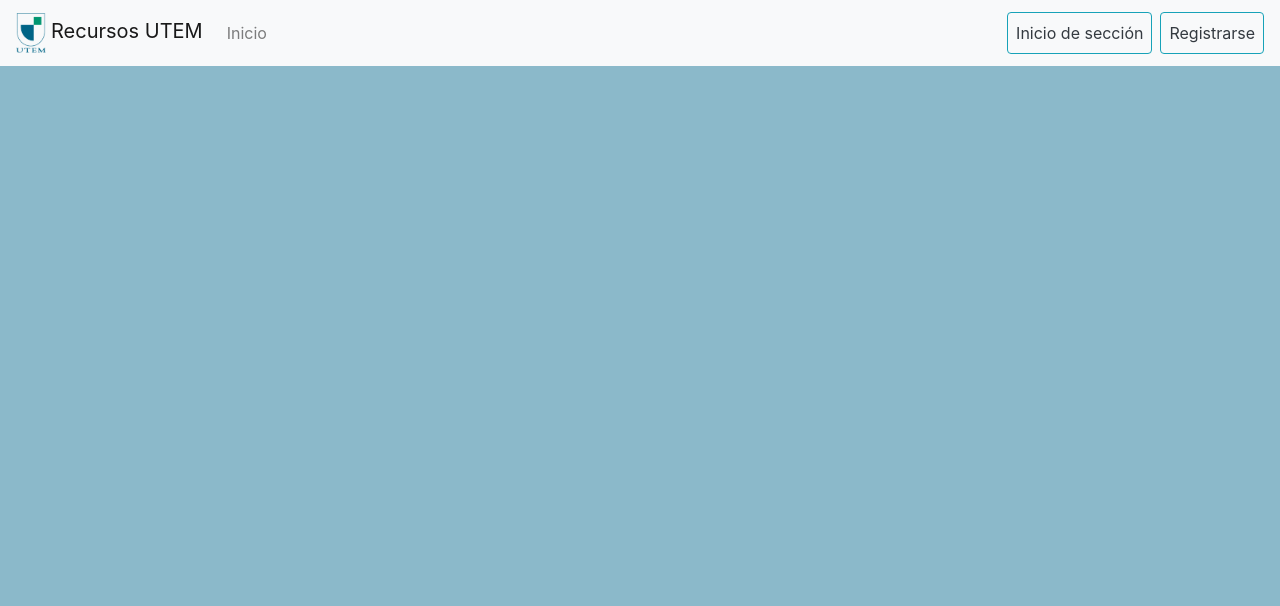
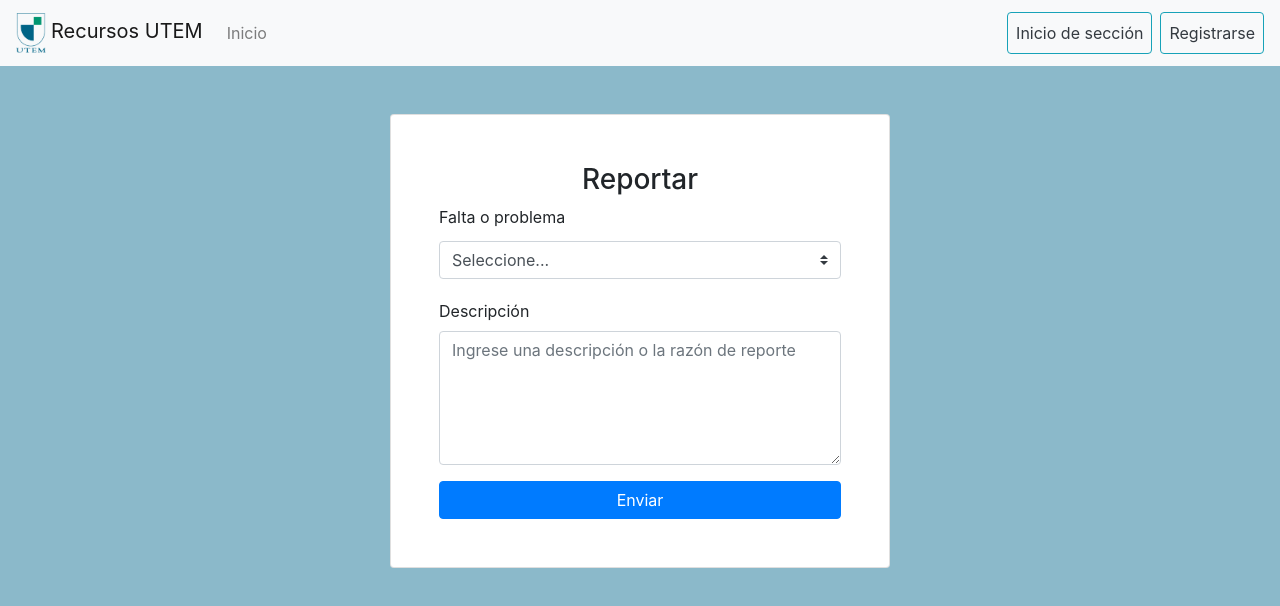
Before and after one commit to Jordan-pc/Titulo-frontend, a React (Create React App) app: page /reportar/1 in a window 1280 px wide. Shown: the top 606 px of the page. Built offline with nearby package versions, Linux system fonts and the light colour scheme; no server answers.

Commit message:
Report y qa

```diff
--- a/src/App.js
+++ b/src/App.js
@@ -8,8 +8,9 @@ import { Login } from './pages/login';
 import { Post } from './pages/post';
 import { Publicar } from './pages/publicar';
 import { ModificarPost } from './pages/modificarpost';
+import { MisPublicaciones } from './pages/mispublicaciones';
+import { Reportar } from './pages/reportar';
 import { BrowserRouter as Router, Switch, Route } from 'react-router-dom';
-import { MisPublicaciones } from './pages/mispublicaciones';
 
 function App() {
   return (
@@ -19,6 +20,7 @@ function App() {
         <Route path='/login' exact component={Login} />
         <Route path='/signup' exact component={Register} />
         <Route path='/mispublicaciones' exact component={MisPublicaciones} />
+        <Route path='/reportar/:id' component={Reportar} />
         <Route path='/publications/modify/:id' component={ModificarPost} />
         <Route path='/publications/:id' component={Post} />
         <Route path='/publicar' component={Publicar} />
--- a/src/pages/post.jsx
+++ b/src/pages/post.jsx
@@ -31,7 +31,7 @@ export const Post = (props) => {
     return (
       <>
         {comments.map((comment, index) => {
-          if (comment.commentedBy === id || role === 'ADMIN') {
+          if (comment.commentedBy === id) {
             return (
               <div
                 className='w-75 card ml-5 mr-5 mb-2 bg-light'
@@ -67,7 +67,10 @@ export const Post = (props) => {
                             content:
                               sessionStorage.getItem('name') +
                               ': ' +
-                              comment.content
+                              comment.content.replace(
+                                sessionStorage.getItem('name') + ': ',
+                                ''
+                              )
                           })
                         }
                       );
@@ -101,6 +104,39 @@ export const Post = (props) => {
                     Borrar
                   </button>
                 </form>
+              </div>
+            );
+          } else if (role === 'ADMIN') {
+            return (
+              <div
+                className='w-75 card ml-5 mr-5 mb-2 bg-light'
+                key={comment._id}
+              >
+                <div className='card-body'>{comment.content}</div>
+                <div>
+                  <button
+                    className='btn btn-danger mb-3 mr-3 float-right'
+                    onClick={async () => {
+                      const response = await fetch(
+                        'http://localhost:3000/commentdelete/' + comment._id,
+                        {
+                          method: 'delete',
+                          headers: {
+                            'Content-Type': 'application/json',
+                            Authorization: sessionStorage.getItem('token')
+                          }
+                        }
+                      );
+                      const status = await response.json();
+                      if (response.status !== 200) {
+                        console.log(status.message);
+                      }
+                      window.location.reload();
+                    }}
+                  >
+                    Borrar
+                  </button>
+                </div>
               </div>
             );
           }
@@ -179,6 +215,24 @@ export const Post = (props) => {
           onClick={sendBorrar}
         >
           Borrar
+        </button>
+      );
+    }
+    return <></>;
+  };
+
+  const ReportButton = () => {
+    const id = sessionStorage.getItem('id');
+    const role = sessionStorage.getItem('role');
+    if (id && id !== publishedBy._id && role !== 'ADMIN') {
+      return (
+        <button
+          className='btn btn-danger mt-3 float-right'
+          onClick={() => {
+            window.location = '/reportar/' + ID.replace('modify/', '');
+          }}
+        >
+          Reportar publicación
         </button>
       );
     }
@@ -275,6 +329,7 @@ export const Post = (props) => {
             Volver
           </a>
           <DeleteButton></DeleteButton>
+          <ReportButton></ReportButton>
         </div>
       </div>
 
--- /dev/null
+++ b/src/pages/reportar.jsx
@@ -0,0 +1,95 @@
+import React, { useState } from 'react';
+
+export const Reportar = (props) => {
+  const [report, setReport] = useState({});
+  const [errors, setErrors] = useState([]);
+
+  const handleInputChange = (event) => {
+    setReport({
+      ...report,
+      [event.target.name]: event.target.value
+    });
+  };
+
+  const sendReport = async (event) => {
+    event.preventDefault();
+    if (!report.title || report.title === 'Seleccione...') {
+      setErrors(['Porfavor seleccione la falta o problema']);
+    } else {
+      const response = await fetch(
+        'http://localhost:3000/report/publication/' + props.match.params.id,
+        {
+          method: 'post',
+          headers: {
+            'Content-Type': 'application/json',
+            Authorization: sessionStorage.getItem('token')
+          },
+          body: JSON.stringify(report)
+        }
+      );
+      const status = await response.json();
+      if (response.status !== 200) {
+        if (status.message) {
+          setErrors([status.message]);
+          return;
+        } else if (status.errors) {
+          const err = [];
+          status.errors.map((e) => {
+            const error = e.msg;
+            const param = e.param;
+            err.push(`-${error} en el campo ${param} `);
+            return err;
+          });
+          setErrors([err]);
+          return;
+        }
+      }
+      window.location = '/';
+    }
+  };
+
+  return (
+    <form
+      className='card w-75 mt-5 mb-5 ml-5 mr-5 p-5 mx-auto'
+      style={{ maxWidth: '500px' }}
+      onSubmit={sendReport}
+    >
+      <h3 className='text-center'>Reportar</h3>
+
+      {errors.map((error, index) => (
+        <p className='text-danger text-break text-justify' key={index}>
+          Error: {error}
+        </p>
+      ))}
+
+      <div className='form-group'>
+        <label>Falta o problema</label>
+        <select
+          className='custom-select my-1 mr-sm-2'
+          name='title'
+          onChange={handleInputChange}
+        >
+          <option>Seleccione...</option>
+          <option>Contenido inadecuado</option>
+          <option>Lenguaje ofensivo</option>
+        </select>
+      </div>
+
+      <div className='form-group'>
+        <label>Descripción</label>
+        <textarea
+          type='text'
+          className='form-control'
+          placeholder='Ingrese una descripción o la razón de reporte'
+          name='content'
+          rows='5'
+          onChange={handleInputChange}
+        />
+      </div>
+
+      <button type='submit' className='btn btn-primary btn-block'>
+        Enviar
+      </button>
+    </form>
+  );
+};
```
